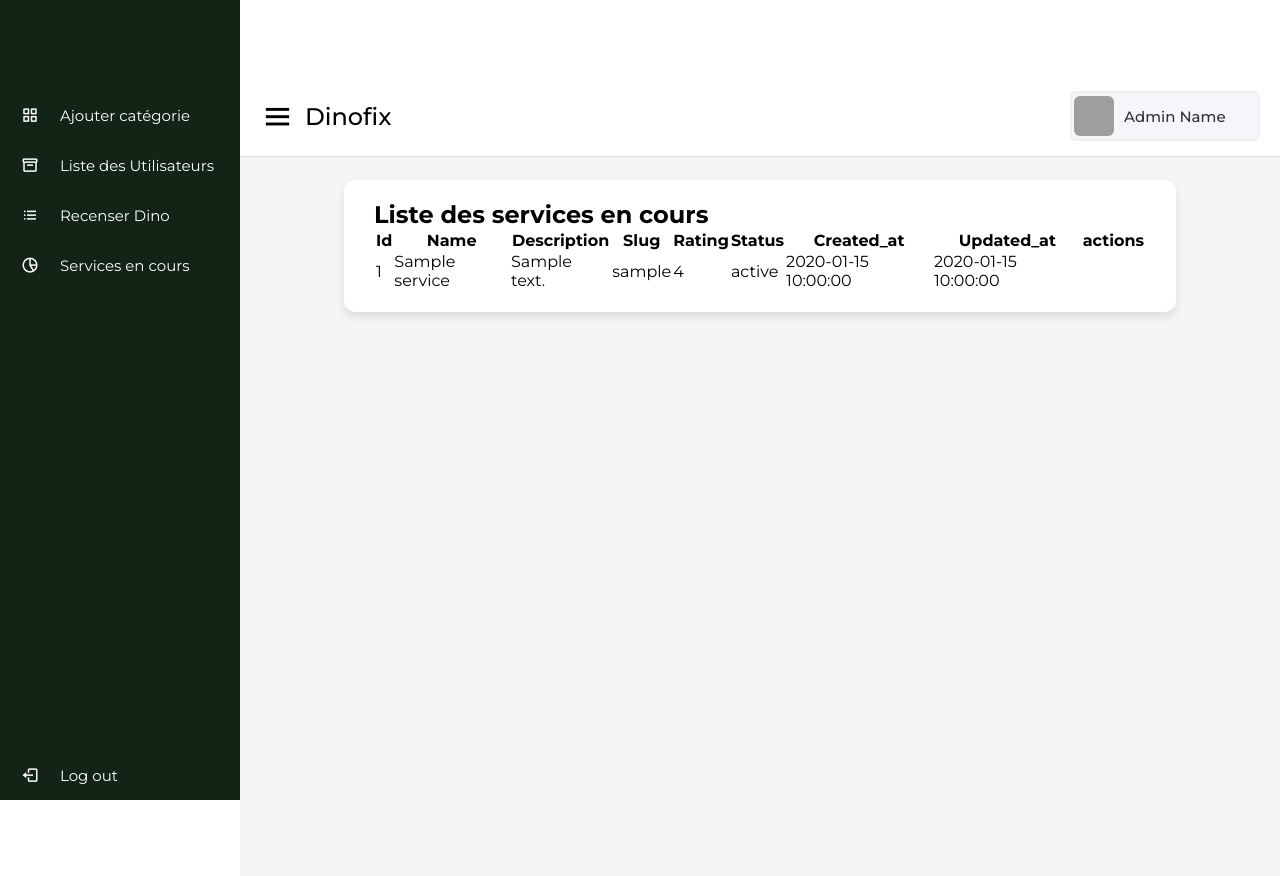
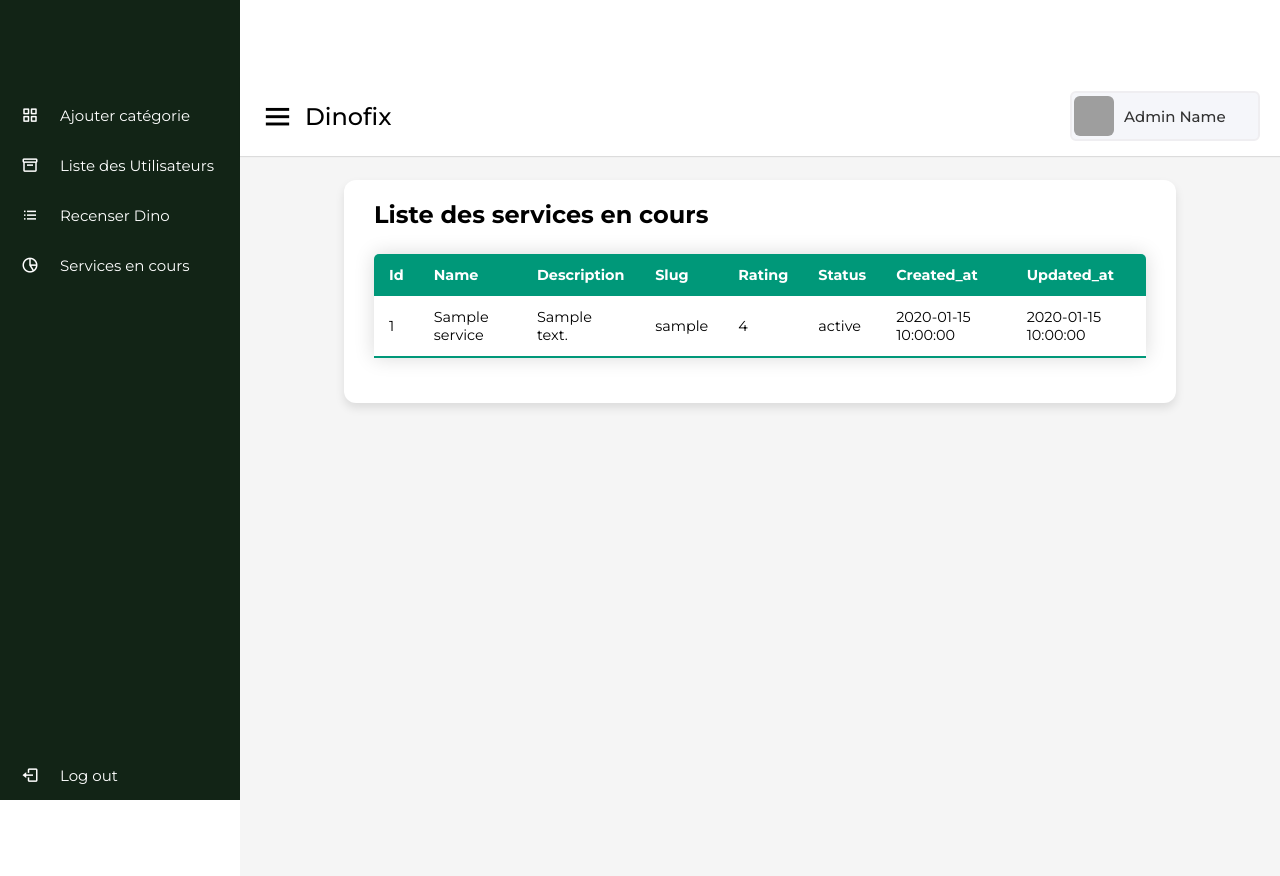
Before and after one commit to maheryy/dinofix, a Symfony app: template templates/admin/service_list/index.html.twig in a window 1280 px wide. Run offline with Twig, Linux system fonts and the light colour scheme; the template is opened without the code that fills it: most values are stand-ins (such as "Sample title", 1, 10 or a date in 2020); style sheets or scripts are compiled from the project's sources; some libraries are stand-ins or nearby versions; grey boxes are pictures that could not be loaded.

Commit message:
imp: Add table css on dashboard

```diff
--- a/assets/styles/app.scss
+++ b/assets/styles/app.scss
@@ -16,6 +16,7 @@
 @import 'components/form';
 @import 'components/progress';
 
+
 /* Extra styles for page content */
 @import 'content/home';
 @import 'content/landing';
@@ -23,6 +24,7 @@
 @import 'content/service';
 @import 'content/request';
 @import 'content/login';
+@import 'content/table';
 
 /* App theme  */
 @import 'themes/default';
--- /dev/null
+++ b/assets/styles/content/_table.scss
@@ -0,0 +1,42 @@
+/* TABLEAU */
+
+
+.content-table {
+  width : 100%;
+  border-collapse: collapse;
+  margin: 25px 0;
+  font-size: 0.9em;
+  min-width: 400px;
+  border-radius: 5px 5px 0 0;
+  overflow: hidden;
+  box-shadow: 0 0 20px rgba(0, 0, 0, 0.15);
+}
+
+.content-table thead tr {
+  background-color: #009879;
+  color: #ffffff;
+  text-align: left;
+  font-weight: bold;
+}
+
+.content-table th,
+.content-table td {
+  padding: 12px 15px;
+}
+
+.content-table tbody tr {
+  border-bottom: 1px solid #dddddd;
+}
+
+.content-table tbody tr:nth-of-type(even) {
+  background-color: #f3f3f3;
+}
+
+.content-table tbody tr:last-of-type {
+  border-bottom: 2px solid #009879;
+}
+
+.content-table tbody tr.active-row {
+  font-weight: bold;
+  color: #009879;
+}
--- a/templates/admin/service_list/index.html.twig
+++ b/templates/admin/service_list/index.html.twig
@@ -15,7 +15,6 @@
 <body>
 {% block header %} {% include 'admin/layout/_header.html.twig' %} {% endblock %}
 
-{% block body %}
 <section class="home-section">
     <nav>
         <div class="sidebar-button">
@@ -37,7 +36,7 @@
 
             <h1>Liste des services en cours</h1>
 
-    <table class="table">
+    <table class="content-table">
         <thead>
             <tr>
                 <th>Id</th>
@@ -48,7 +47,6 @@
                 <th>Status</th>
                 <th>Created_at</th>
                 <th>Updated_at</th>
-                <th>actions</th>
             </tr>
         </thead>
         <tbody>
@@ -62,11 +60,6 @@
                 <td>{{ service.status }}</td>
                 <td>{{ service.createdAt ? service.createdAt|date('Y-m-d H:i:s') : '' }}</td>
                 <td>{{ service.updatedAt ? service.updatedAt|date('Y-m-d H:i:s') : '' }}</td>
-
-            </tr>
-        {% else %}
-            <tr>
-                <td colspan="9">no records found</td>
             </tr>
         {% endfor %}
         </tbody>
@@ -78,5 +71,3 @@
 </section>
 </body>
 </html>
-
-{% endblock %}
--- a/templates/admin/user_list/admin.html.twig
+++ b/templates/admin/user_list/admin.html.twig
@@ -34,8 +34,8 @@
         <div class="sales-boxes">
             <div class="recent-sales box">
 
-                <table>
-                    <thead class="sales-details">
+                <table class="content-table">
+                    <thead>
                     <tr>
                         <th>Prénom</th>
                         <th>Nom</th>
```
Also changed, not shown: assets/styles/themes/_dashboard.scss (line endings or trailing spaces).
